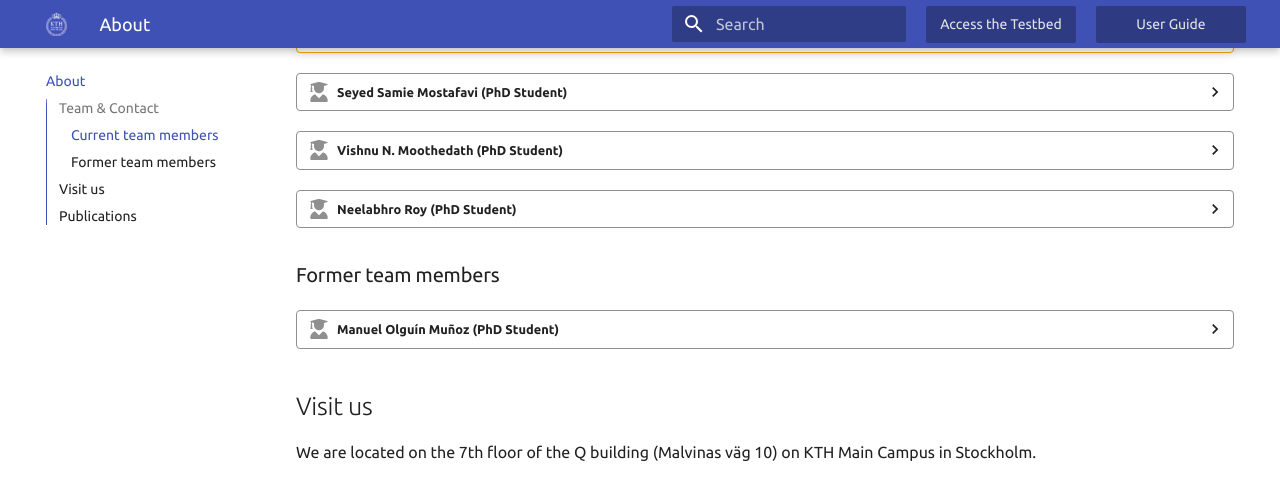
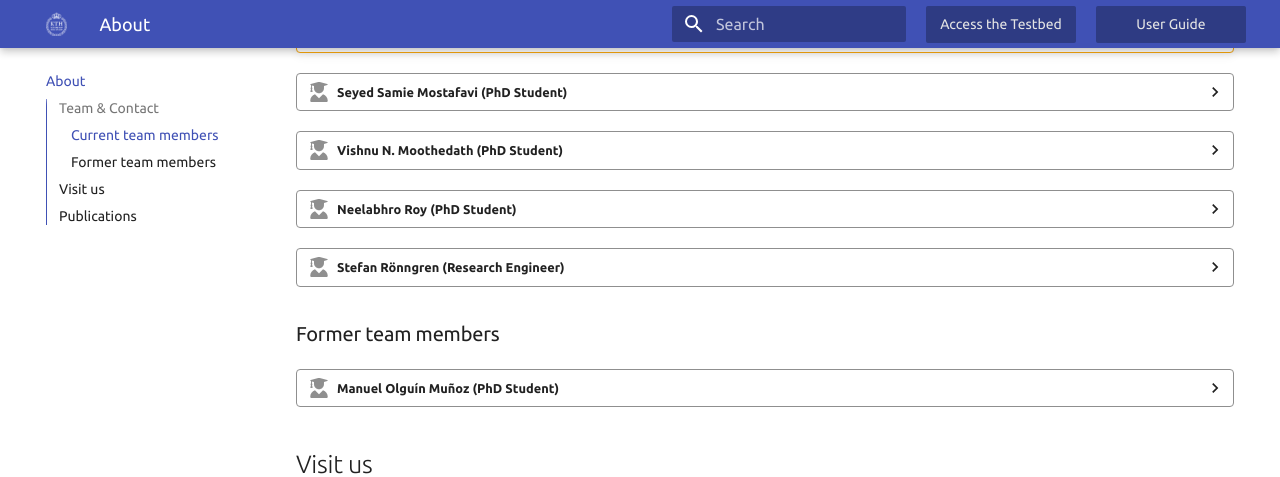
Before and after one commit to KTH-EXPECA/kth-expeca.github.io, an MkDocs documentation site: the page built from docs/about.md, in a window 1280 px wide and 900 px high, scrolled down 1750 px, cut to the strip 0-477 px from the top of the window. Built offline with MkDocs 1.6.1 and Material for MkDocs 9.7.7, drawn with Linux system fonts in a browser that asks for light colours.

Commit message:
Update about.md - Stefan added

```diff
--- a/docs/about.md
+++ b/docs/about.md
@@ -49,6 +49,12 @@ This allows us to quickly, on-the-fly, and in an automated fashion change the ch
     - [:fontawesome-solid-id-card:&nbsp;&nbsp;KTH.se profile](https://www.kth.se/profile/nroy)
 
     - <a data-name="nroy" data-domain="kth" data-tld="se" href="#" class="cryptedmail" onclick="window.location.href = 'mailto:' + this.dataset.name + '@' + this.dataset.domain + '.' + this.dataset.tld; return false">:fontawesome-solid-envelope:&nbsp;&nbsp;nroy \[at\] kth.se</a>
+
+???- member "Stefan Rönngren (Research Engineer)"
+
+    - [:fontawesome-solid-id-card:&nbsp;&nbsp;KTH.se profile](https://www.kth.se/profile/steron)
+
+    - <a data-name="steron" data-domain="kth" data-tld="se" href="#" class="cryptedmail" onclick="window.location.href = 'mailto:' + this.dataset.name + '@' + this.dataset.domain + '.' + this.dataset.tld; return false">:fontawesome-solid-envelope:&nbsp;&nbsp;steron \[at\] kth.se</a>
 
 
 ### Former team members
```
